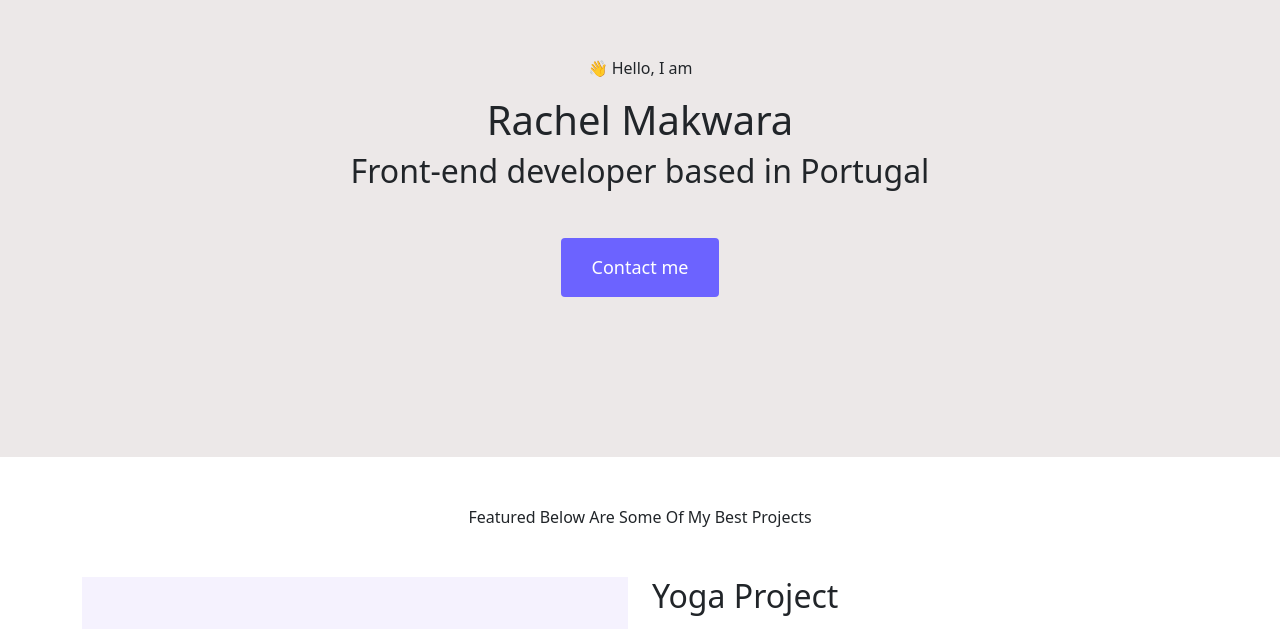
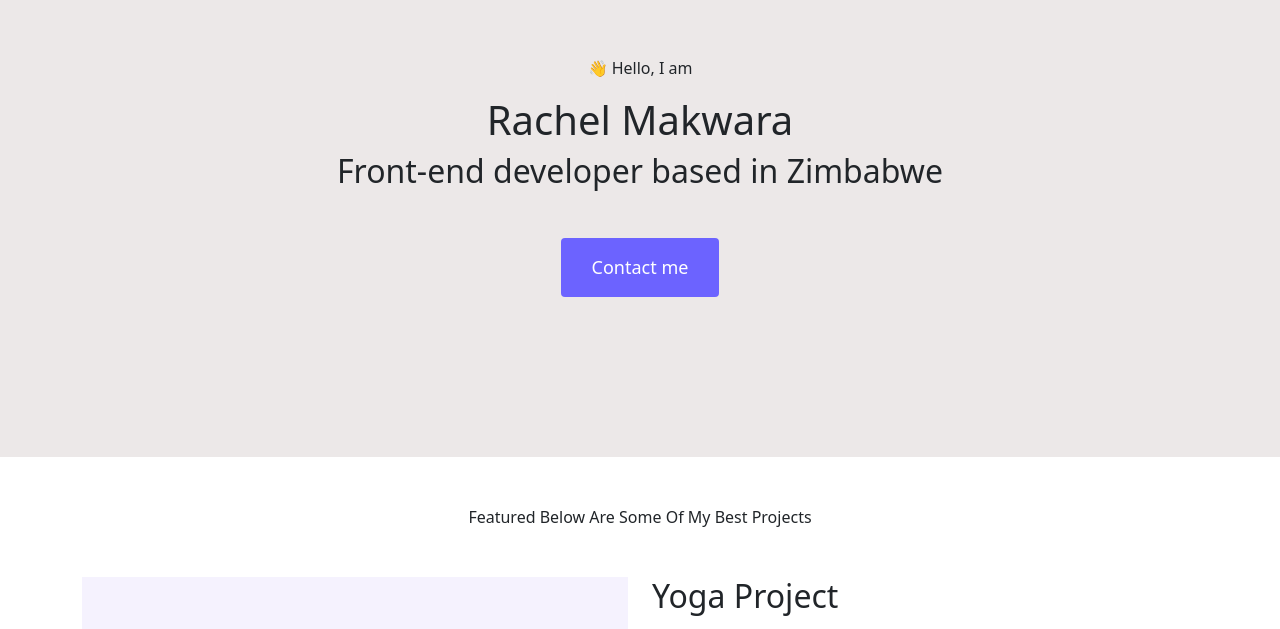
Before and after one commit to Yoesh118/Portfolio, a plain HTML site: page index.html in a window 1280 px wide. Shown: the part 104-733 px from the top of the page. Drawn offline with nearby package versions, Linux system fonts and the light colour scheme.

Commit message:
Update index.html

```diff
--- a/index.html
+++ b/index.html
@@ -22,7 +22,7 @@
     <div class="hero">
       <p>👋 Hello, I am</p>
       <h1>Rachel Makwara</h1>
-      <h2 class="mb-5">Front-end developer based in Portugal</h2>
+      <h2 class="mb-5">Front-end developer based in Zimbabwe</h2>
       <div>
         <a href="#" class="btn btn-branding">Contact me</a>
       </div>
```
